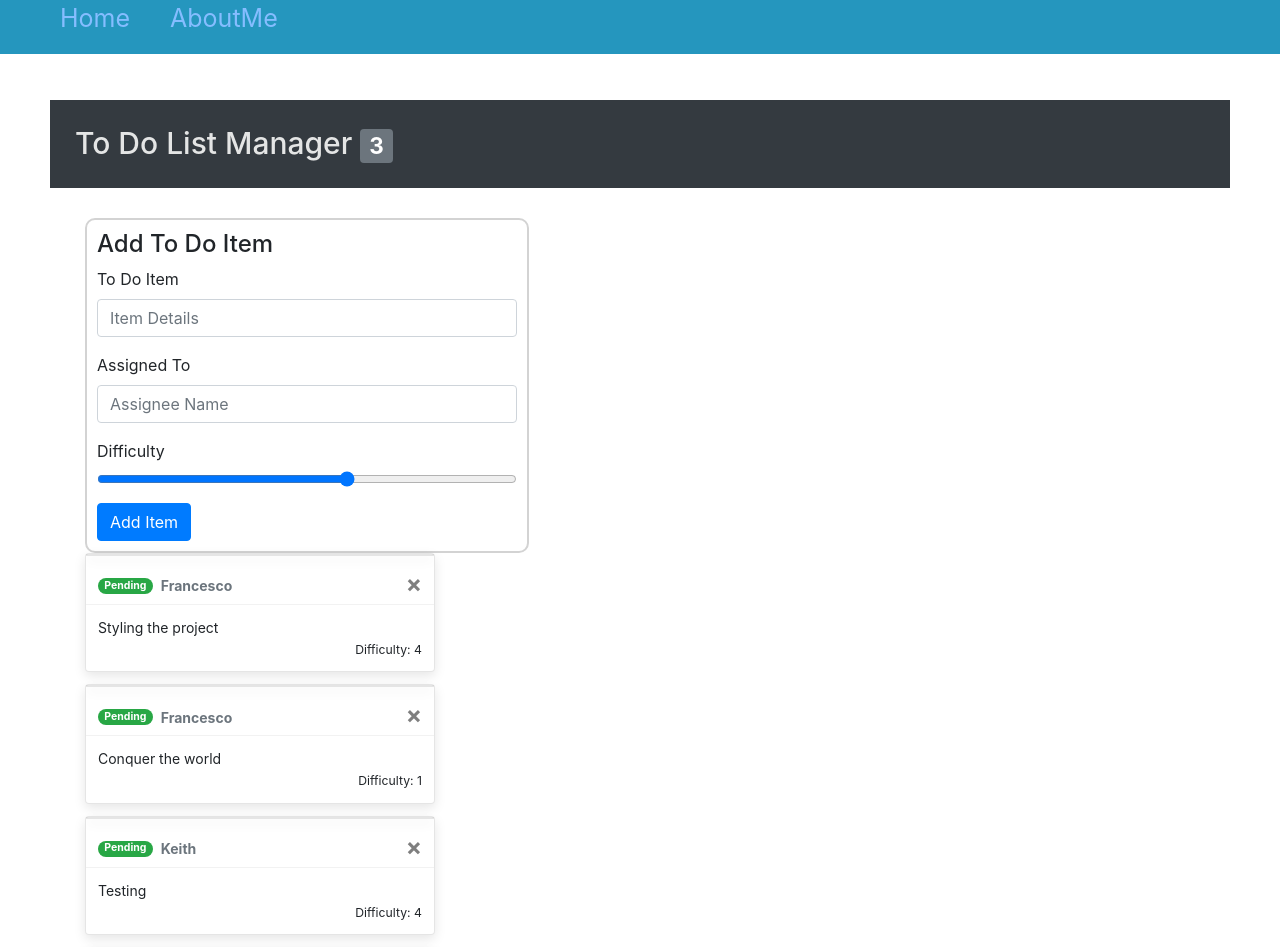
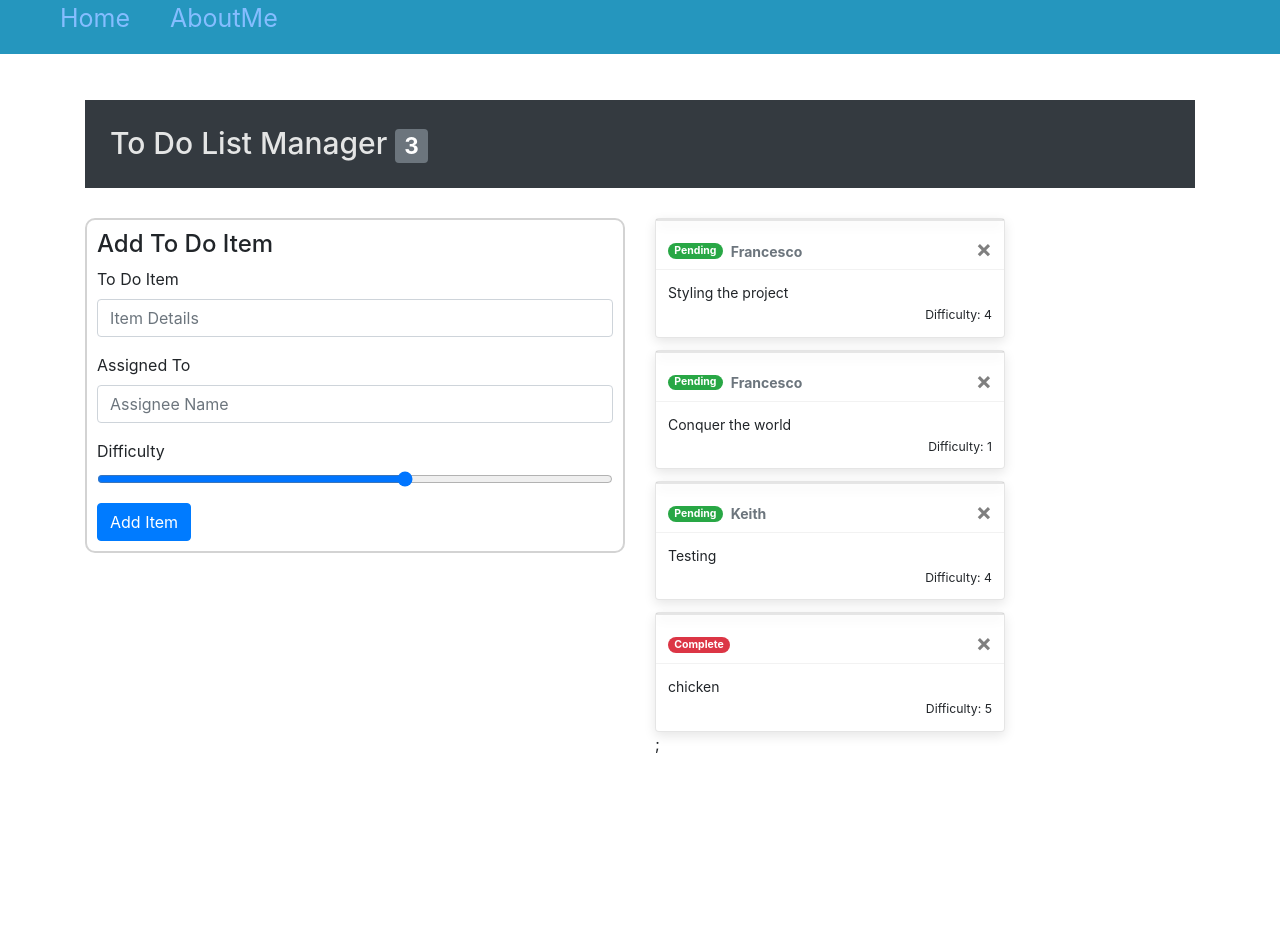
Before and after one commit to jmcia2020/ReactToDo, a React (Create React App) app: page / in a window 1280 px wide. Shown: the top 947 px of the page. After the commit the page ends 800 px from the top, so only its background shows below. Built offline with nearby package versions, Linux system fonts and the light colour scheme.

Commit message:
Combine form/list into one row

```diff
--- a/src/App.css
+++ b/src/App.css
@@ -21,7 +21,7 @@
 
 h1 {
   padding: 25px;
-  margin: 100px 50px 30px 50px;
+  margin: 100px 0 30px;
 
   font-size: 30px;
   color:  #e4e5e5;
@@ -32,9 +32,4 @@ h1 {
   border: 2px lightgray solid;
   border-radius: 10px;
   padding: 10px;
-  width: 40%;
 }
-
-.todo-item {
-  float: left;
-}
--- a/src/Home.js
+++ b/src/Home.js
@@ -41,19 +41,18 @@ export default function Home(){
 
   return(
     <>
-      <h1>
-        To Do List Manager <Badge variant="secondary">{incompleteCount}</Badge>
-      </h1>
       <Container>
+        <Row>
+          <Col>
+            <h1>
+              To Do List Manager <Badge variant="secondary">{incompleteCount}</Badge>
+            </h1>
+          </Col>
+        </Row>
         <Row>
           <Col>
             <ToDoForm />
           </Col>
-        </Row>
-      </Container>
-
-      <Container>
-        <Row>
           <Col>
             {list.map(item => (
               <ToDoItem key={item.id} todo={item} />
```
